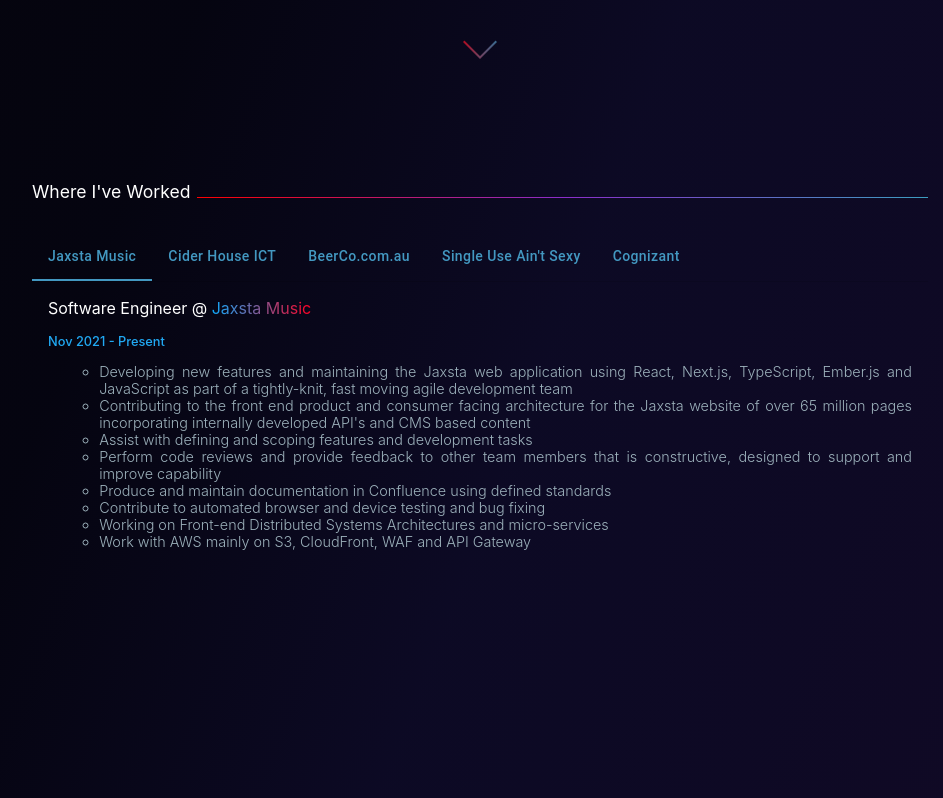
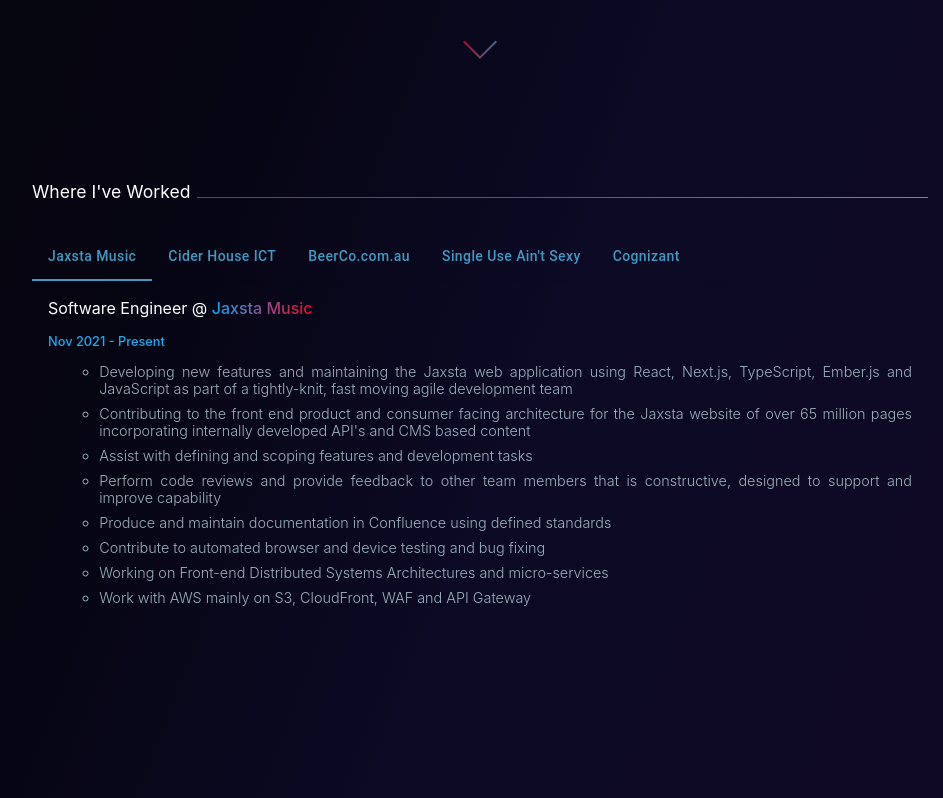
Before and after one commit to mdmathewdc/Mathew-Dony-Portfolio, a Next.js app in the folder mathew-dony-portfolio/: page / in a window 1280 px wide. Shown: the part 649-1447 px from the top of the page, without its empty margins (160-1103 px from the left). Built offline with nearby package versions, Linux system fonts and the light colour scheme; a web font is replaced by a local one.

Commit message:
Change job description font weight

```diff
--- a/mathew-dony-portfolio/components/JobTab.jsx
+++ b/mathew-dony-portfolio/components/JobTab.jsx
@@ -139,10 +139,15 @@
     font-weight: 300;
   }
 
+  li:not(:last-child) {
+    margin-bottom: 0.5rem;
+  }
+
   a {
     background: -webkit-linear-gradient(180deg, #ff0022, #0ea9fb);
     -webkit-background-clip: text;
     -webkit-text-fill-color: transparent;
+    font-weight: 500;
   }
 `;
 
```
